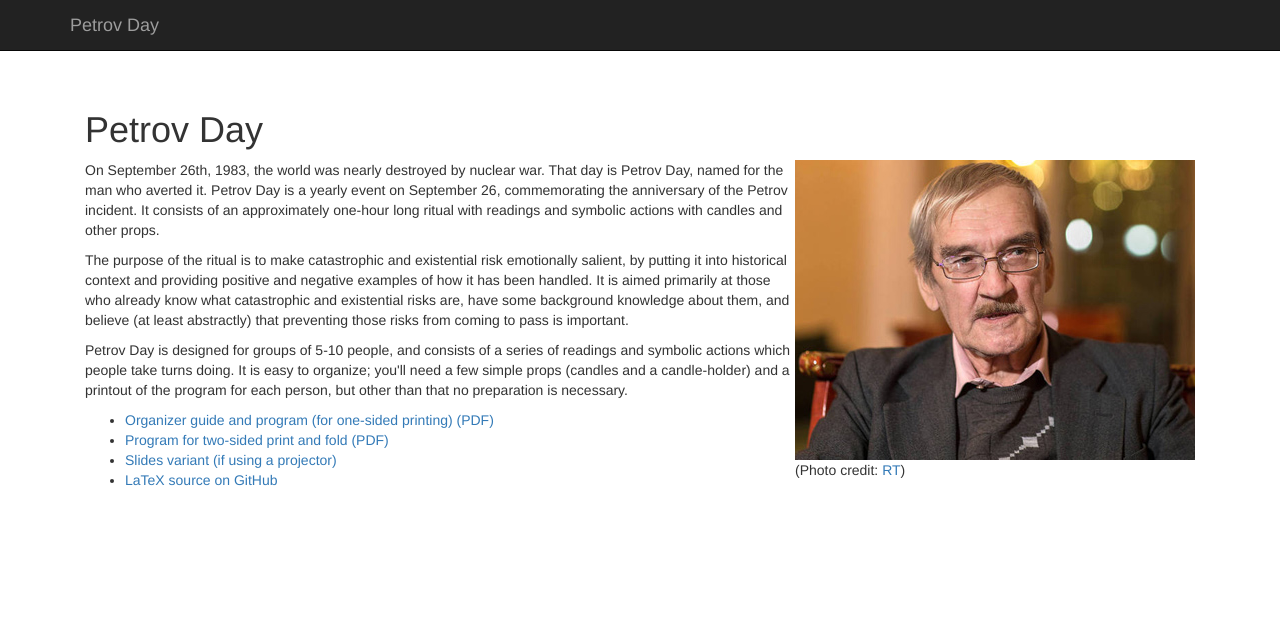
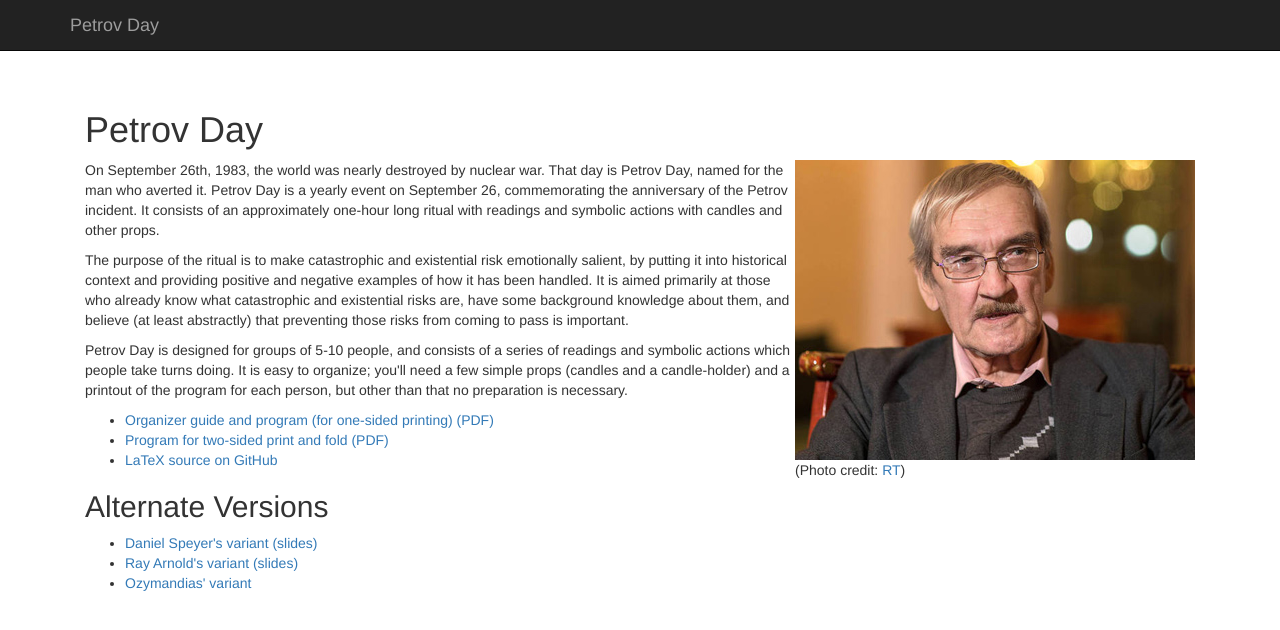
Before and after one commit to jimrandomh/PetrovDay, a plain HTML site: page web/index.html in a window 1280 px wide. Drawn offline with nearby package versions, Linux system fonts and the light colour scheme.

Commit message:
Add links to forks

```diff
--- a/web/index.html
+++ b/web/index.html
@@ -62,10 +62,16 @@ necessary.</P>
 <ul>
 <li><a href="/downloads/PetrovDay-OrganizerGuide.pdf">Organizer guide and program (for one-sided printing) (PDF)</a></li>
 <li><a href="/downloads/PetrovDay-DoubleSidedBooklet.pdf">Program for two-sided print and fold (PDF)</a></li>
-<li><a href="https://docs.google.com/presentation/d/1ZdcUCFS7w59WGjXpyEJUrI0e64lnlV3cTxK9w3IeODc">Slides variant (if using a projector)</a></li>
 <li><a href="https://www.github.com/jimrandomh/PetrovDay">LaTeX source on GitHub</a></li>
 </ul>
 
+<h2>Alternate Versions</H2>
+
+<ul>
+<li><a href="https://docs.google.com/presentation/d/1ZdcUCFS7w59WGjXpyEJUrI0e64lnlV3cTxK9w3IeODc">Daniel Speyer's variant (slides)</a></li>
+<li><a href="https://docs.google.com/presentation/d/14S9qc9zGysq6eE0e2LpWErRoRI10jxcUyhRoU7Acd2o/">Ray Arnold's variant (slides)</a></li>
+<li><a href="https://thingofthings.wordpress.com/2018/09/24/petrov-day-ritual">Ozymandias' variant</a></li>
+</ul>
 	</div>
 </div>
 
```
